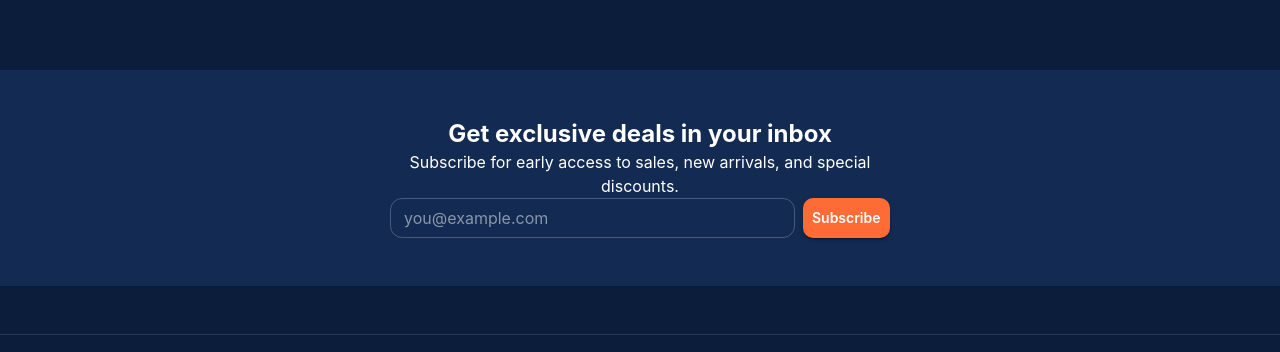
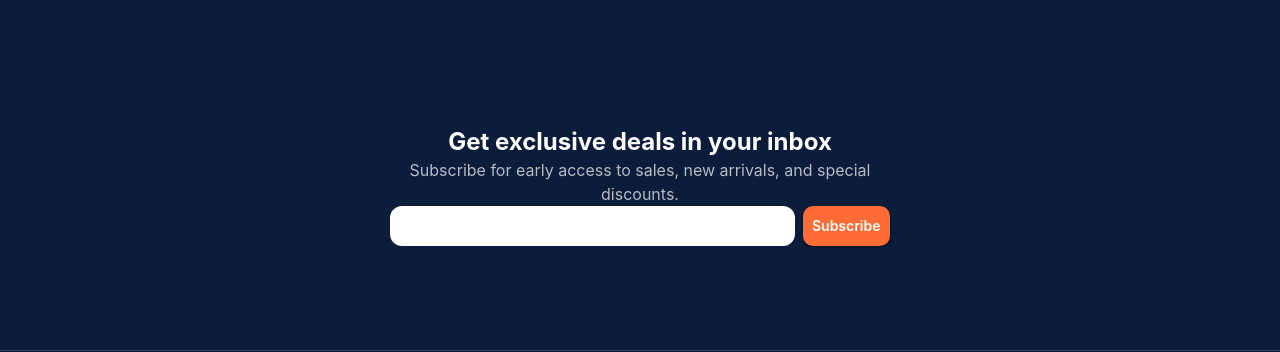
Before and after one commit to tomal2915/Automotive-E-Commerce, a React (Vite) app in the folder client/: page / in a window 1280 px wide. Shown: the part 1583-1935 px from the top of the page. Built offline with nearby package versions, Linux system fonts and the light colour scheme; no server answers; a web font is replaced by a local one.

Commit message:
redesign: NewsletterBanner as navy band with orange CTA, matching Hero

```diff
--- a/client/src/features/home/NewsletterBanner.tsx
+++ b/client/src/features/home/NewsletterBanner.tsx
@@ -15,7 +15,7 @@ export default function NewsletterBanner() {
   };
 
   return (
-    <Box sx={{ bgcolor: "background.paper", py: 6 }}>
+    <Box sx={{ bgcolor: "#0B1D3A", py: 7 }}>
       <Container>
         <motion.div
           initial={{ opacity: 0, y: 20 }}
@@ -24,10 +24,10 @@ export default function NewsletterBanner() {
           transition={{ duration: 0.5 }}
         >
           <Box sx={{ textAlign: "center", maxWidth: 500, mx: "auto" }}>
-            <Typography variant="h5" fontWeight={700} mb={1}>
+            <Typography variant="h5" fontWeight={700} mb={1} sx={{ color: "#fff" }}>
               Get exclusive deals in your inbox
             </Typography>
-            <Typography color="text.secondary" mb={3}>
+            <Typography sx={{ color: "rgba(255,255,255,0.7)" }} mb={3}>
               Subscribe for early access to sales, new arrivals, and special
               discounts.
             </Typography>
@@ -44,10 +44,16 @@ export default function NewsletterBanner() {
                 placeholder="you@example.com"
                 value={email}
                 onChange={(e) => setEmail(e.target.value)}
+                sx={{
+                  bgcolor: "#fff",
+                  borderRadius: 1,
+                  "& fieldset": { border: "none" },
+                }}
               />
               <Button
                 type="submit"
                 variant="contained"
+                sx={{ bgcolor: "#FF6B35", "&:hover": { bgcolor: "#e85a28" } }}
                 component={motion.button}
                 whileTap={{ scale: 0.95 }}
               >
```
